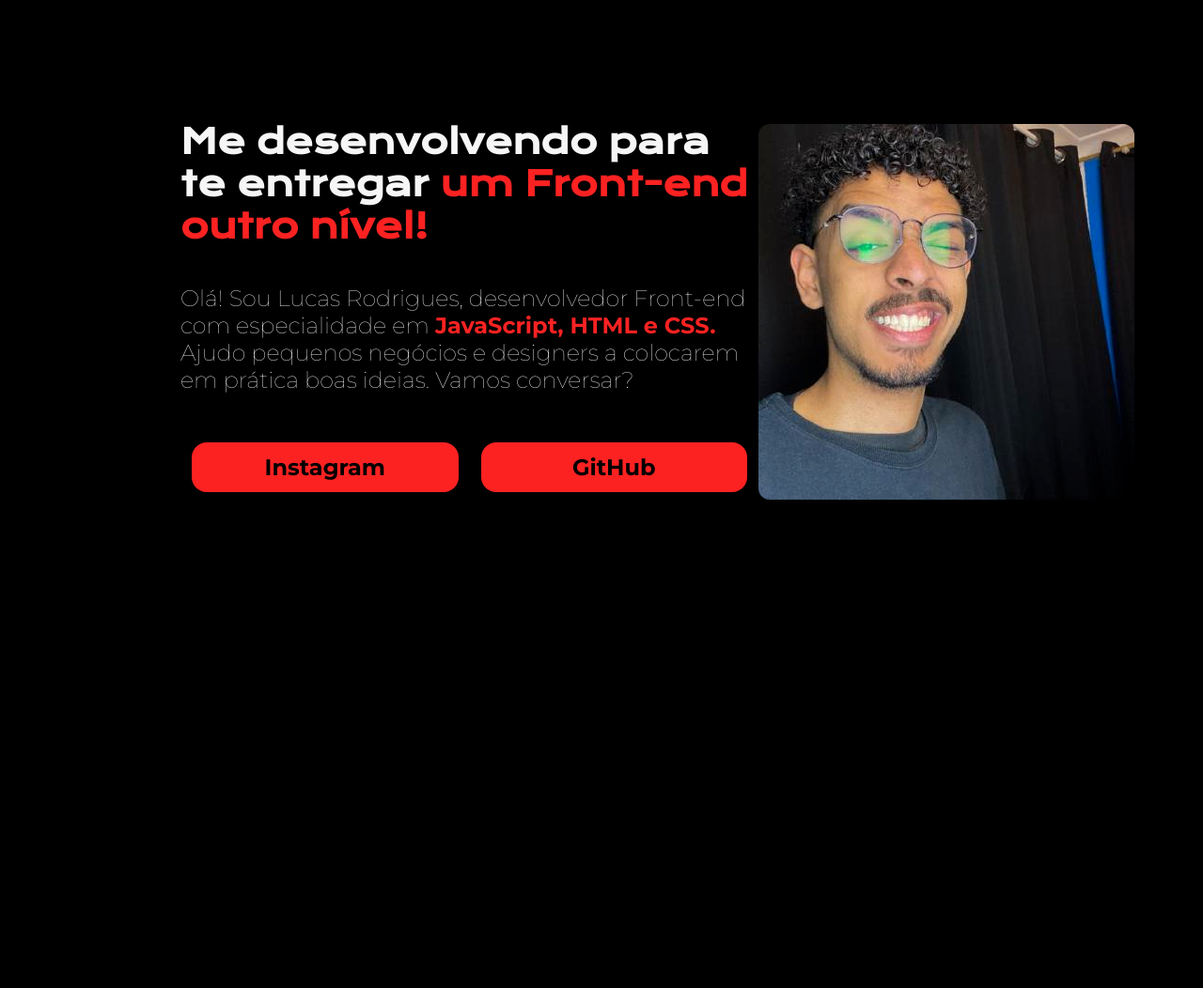
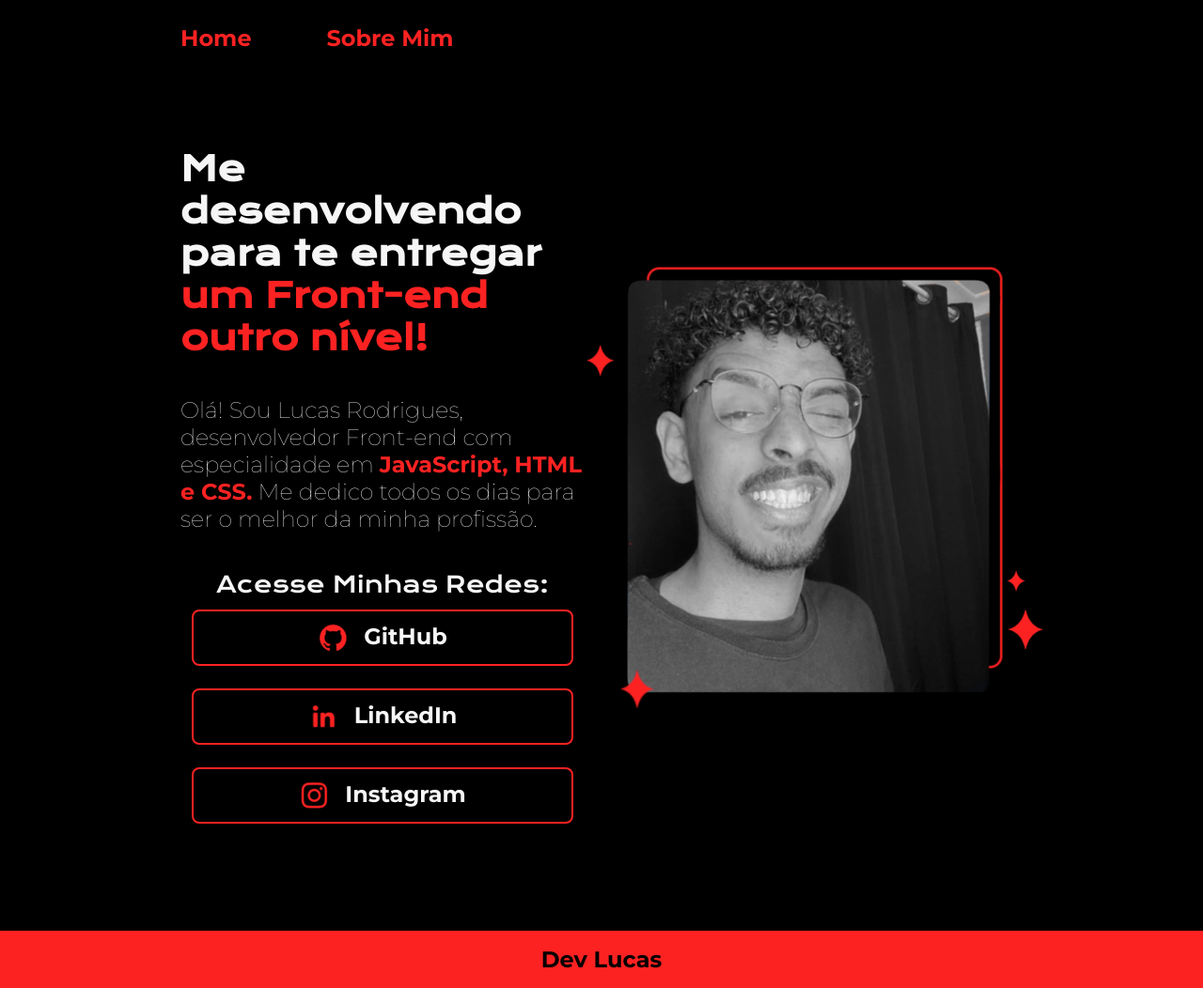
Before and after one commit to lucaasrodriguess/About-me, a plain HTML site: page index.html in a window 1280 px wide. Shown: the whole page at 94% size. Before the commit the page ends 928 px from the top, so only its background shows below. Drawn offline with nearby package versions, Linux system fonts and the light colour scheme.

Commit message:
Estilizando as tags HTML, adicionando icones, criando a NavBar e estilizando o header, add classes e criando variáveis.

```diff
--- a/css/style.css
+++ b/css/style.css
@@ -1,24 +1,60 @@
 @import url("https://fonts.googleapis.com/css2?family=Krona+One&family=Montserrat:wght@100;700&display=swap");
+:root {
+  /*Cores*/
+  --cor-primaria: #000000;
+  --cor-secundaria: #f6f6f6;
+  --cor-terciaria: #fd2222;
+  --cor-hover: #272727;
+
+  /*Fontes*/
+  --fonte-principal: "Krona One", sans-serif;
+  --fonte-secundaria: "Montserrat", sans-serif;
+}
 * {
   margin: 0;
   padding: 0;
 }
 
 body {
-  height: 100vh;
   box-sizing: border-box;
-  background-color: #000000;
-  color: #f6f6f6;
+  background-color: var(--cor-primaria);
+  color: var(--cor-secundaria);
+}
+.cabecalho {
+  padding: 2% 0 0 15%;
+}
+.menu {
+  display: flex;
+  gap: 80px;
+}
+.menu-links {
+  color: var(--cor-terciaria);
+  font-size: 24px;
+  font-weight: 600;
+  font-family: var(--fonte-secundaria);
+  text-decoration: none;
+}
+.menu-links:hover {
+  padding: 8px;
+  color: var(--cor-primaria);
+  background-color: var(--cor-terciaria);
+  border-radius: 7px;
+  transition: 0.5s;
 }
 
 .titulo-destaque {
-  color: #fd2222;
+  color: var(--cor-terciaria);
+}
+.titulo-button {
+  font-size: 24px;
+  font-weight: 400;
+  font-family: var(--fonte-principal);
 }
 .imagem-principal {
   border-radius: 12px;
 }
 .container {
-  margin: 10% 15%;
+  padding: 8% 15%;
   display: flex;
   align-items: center;
   justify-content: space-between;
@@ -31,32 +67,51 @@ body {
 }
 .container-conteudo-titulo {
   font-size: 36px;
-  font-family: "Krona One", sans-serif;
+  font-family: var(--fonte-principal);
 }
 .container-conteudo-text {
   font-size: 24px;
-  font-family: "Montserrat", sans-serif;
+  font-family: var(--fonte-secundaria);
 }
 .button {
   display: flex;
+  flex-direction: column;
   justify-content: space-between;
+  align-items: center;
 }
 .button-first {
-  width: 270px;
+  display: flex;
+  justify-content: center;
+  gap: 16px;
+  width: 378px;
   margin: 12px;
   padding: 12px;
-  color: black;
-  background-color: #fd2222;
+  color: #f6f6f6;
+  /* background-color: black; */
+  border: 2px solid var(--cor-terciaria);
   font-size: 24px;
-  font-family: "Montserrat", sans-serif;
+  font-family: var(--fonte-secundaria);
   font-weight: bold;
   text-align: center;
   text-decoration: none;
-  border-radius: 16px;
+  border-radius: 8px;
 }
 .button-first:hover {
-  color: #fd2222;
-  background-color: black;
+  color: var(--cor-primaria);
+  background-color: var(--cor-hover);
   transition: 0.5s;
-  font-family: "Krona One", sans-serif;
+  font-family: var(--fonte-secundaria);
 }
+.rodape {
+  padding: 16px;
+  color: var(--cor-primaria);
+  background-color: var(--cor-terciaria);
+  font-weight: bold;
+  font-family: var(--fonte-secundaria);
+  font-size: 24px;
+  text-align: center;
+}
+/*Paragrafo About-me*/
+#about-me {
+  padding: 16px;
+}
--- a/index.html
+++ b/index.html
@@ -8,7 +8,12 @@
     <link rel="stylesheet" href="css/style.css" />
   </head>
   <body>
-    <header></header>
+    <header class="cabecalho">
+      <nav class="menu">
+        <a href="#" class="menu-links">Home</a>
+        <a href="about.html" class="menu-links">Sobre Mim</a>
+      </nav>
+    </header>
     <main class="container">
       <section class="container-conteudo">
         <h1 class="container-conteudo-titulo">
@@ -17,25 +22,41 @@
         </h1>
         <p class="container-conteudo-text">
           Olá! Sou Lucas Rodrigues, desenvolvedor Front-end com especialidade em
-          <strong class="titulo-destaque">JavaScript, HTML e CSS.</strong> Ajudo
-          pequenos negócios e designers a colocarem em prática boas ideias.
-          Vamos conversar?
+          <strong class="titulo-destaque">JavaScript, HTML e CSS.</strong> Me
+          dedico todos os dias para ser o melhor da minha profissão.
         </p>
         <div class="button">
-          <a href="https://instagram.com/olucaasr" class="button-first"
-            >Instagram</a
+          <h2 class="titulo-button">Acesse Minhas Redes:</h2>
+          <a
+            href="https://github.com/lucaasrodriguess"
+            class="button-first"
+            target="_blank"
           >
-          <a href="https://github.com/lucaasrodriguess" class="button-first"
-            >GitHub</a
+            <img src="assets/github.PNG" alt="Icone-GitHub" />
+            GitHub</a
+          >
+          <a
+            href="https://www.linkedin.com/in/lucas-rodrigues-159614230/"
+            class="button-first"
+            ><img src="assets/linkedIn.PNG" alt="Icone-LinkedIn " />LinkedIn</a
+          >
+          <a
+            href="https://instagram.com/olucaasr"
+            class="button-first"
+            target="_blank"
+          >
+            <img src="assets/insta.PNG" alt="Icone-Instagram" />Instagram</a
           >
         </div>
       </section>
       <img
-        src="img/Imagem.png"
+        src="img/luqueta.PNG"
         alt="Foto do Lucas Rodrigues"
         class="imagem-principal"
       />
     </main>
-    <footer></footer>
+    <footer class="rodape">
+      <p>Dev Lucas</p>
+    </footer>
   </body>
 </html>
```
Also changed, not shown: about.html (added, +74 -0 lines), assets/github.PNG (added), assets/insta.PNG (added), assets/linkedIn.PNG (added), img/luqueta.PNG (added).
